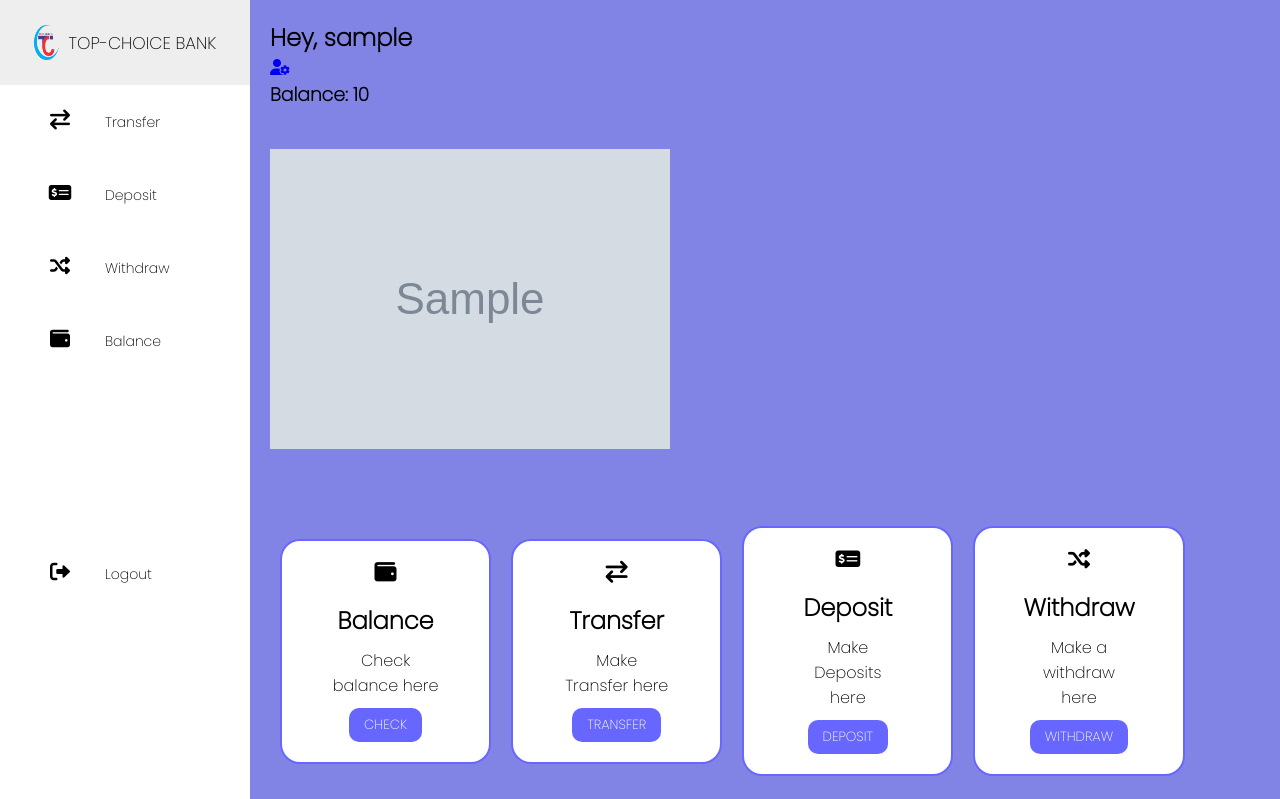
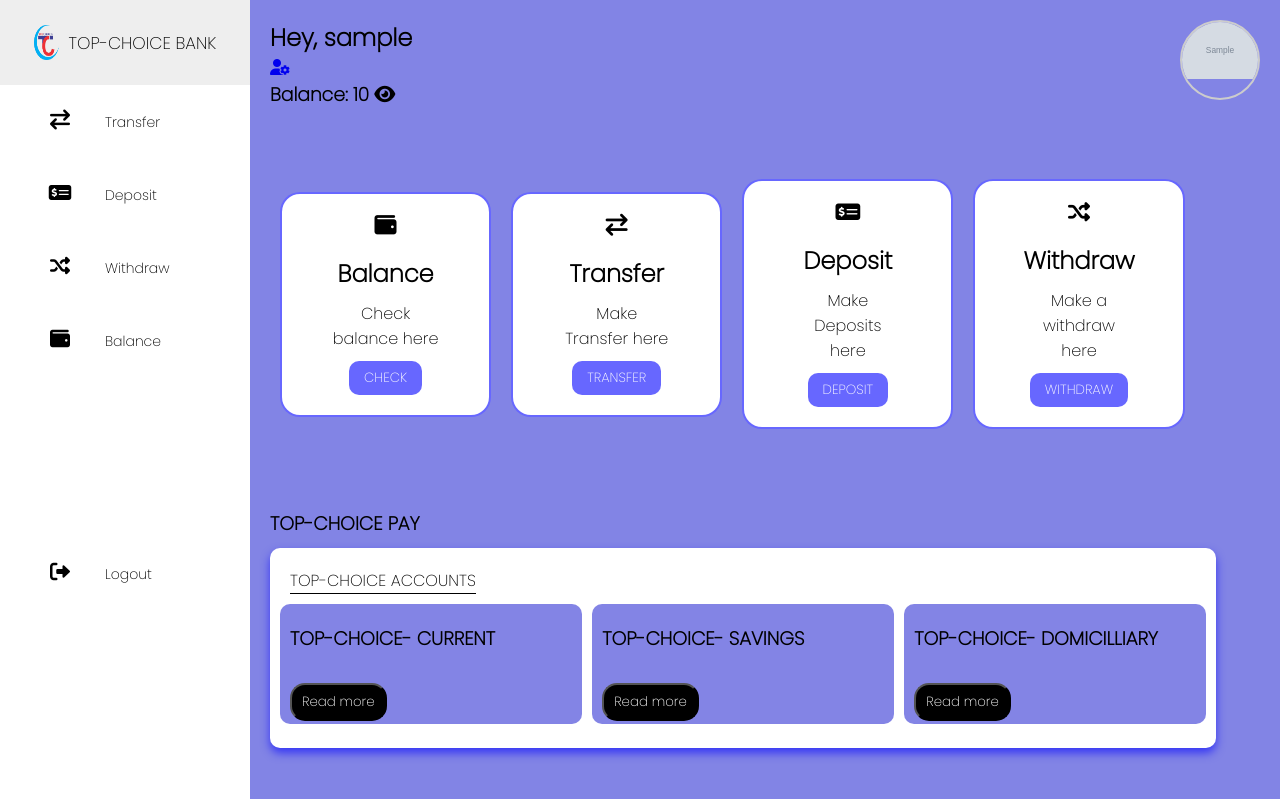
Before and after one commit to Davysongs/OnlineBank, a Django app: template templates/dashboard.html in a window 1280 px wide. Shown: the top 799 px of the page. Run offline with Django 4.2, Linux system fonts and the light colour scheme; the template is opened without the code that fills it: most values are stand-ins (such as "Sample title", 1, 10 or a date in 2020); grey boxes marked "Sample" are stand-in pictures; some libraries are stand-ins or nearby versions.

Commit message:
dashboard

```diff
--- a/accounts/models.py
+++ b/accounts/models.py
@@ -6,7 +6,7 @@ import random
 import string
 
 class Account(models.Model):
-    user = models.ForeignKey(get_user_model(), null=False, on_delete=models.CASCADE)
+    user = models.ForeignKey(get_user_model(), null=True, on_delete=models.CASCADE)
     account_no = models.CharField(max_length=10, primary_key=True)
     balance = models.DecimalField(max_digits=8, decimal_places=2, default = 0)
     regtime = models.DateTimeField(auto_now_add=True, help_text="time of registration")
--- a/static/CSS/dashboard.css
+++ b/static/CSS/dashboard.css
@@ -91,6 +91,23 @@ nav .fas{
 .main-top{
     /* position: fixed; */
     margin-bottom: 40px;
+}
+.circular-container {
+    width: 80px; /* Adjust as needed */
+    height: 80px; /* Adjust as needed */
+    border-radius: 50%; /* Creates a circular shape */
+    overflow: hidden; /* Ensures content doesn't overflow the circular container */
+    border: 2px solid #ccc; /* Optional: Add border */
+    position: fixed;
+    top: 20px; /* Adjust the distance from the top */
+    right: 20px; /* Adjust the distance from the right */
+    z-index: 999; /* Ensure it's on top of other elements */
+}
+
+.circular-container img {
+    width: 100%; /* Ensures the image fills the container */
+    height: auto; /* Maintains aspect ratio */
+    display: block; /* Prevents extra space at the bottom */
 }
 
 .cards{
--- a/static/scripts/dashboard.js
+++ b/static/scripts/dashboard.js
@@ -23,10 +23,27 @@ const cancelPop4 = document.querySelector('.cancel-pop4');
 
 const accName = document.querySelector('#name');
 const amount = document.querySelector('.amount');
-const accNo = document.querySelector('#acc-no');
 
 const overlay = document.querySelector(".overlay");
 
+//balance visibillity
+ // Get the eye icons and balance value elements
+ const showIcon = document.getElementById('show-balance');
+ const hideIcon = document.getElementById('hide-balance');
+ const balanceValue = document.getElementById('balance-value');
+
+ // Add click event listeners to toggle visibility
+ showIcon.addEventListener('click', function() {
+     showIcon.style.display = 'none';
+     hideIcon.style.display = 'inline-block';
+     balanceValue.textContent = '***';
+ });
+
+ hideIcon.addEventListener('click', function() {
+     showIcon.style.display = 'inline-block';
+     hideIcon.style.display = 'none';
+     balanceValue.textContent = '{{ context.balance }}';
+ });
 
 // WORKING OPERATION
 
--- a/templates/dashboard.html
+++ b/templates/dashboard.html
@@ -50,15 +50,19 @@
         <div class="overlay">
 
         </div>
-
         <section class="main">
             <div class="main-top">
+                <div class="circular-container">
+                    <img src="{{ context.image.url }}" alt="Profile image"/>
+                </div>
                 <h2>Hey, <span id="name">{{ context.nickname }}</span></h2>
                 <a href="{% url 'profile' %}"><i class="fas fa-user-cog"></i></a>
-                <h3>Balance: {{ context.balance }} <span id="acc-no"></span></h3>
+                <h3 id="balance-display">Balance: <span id="balance-value">{{ context.balance }}</span>
+                    <i id="show-balance" class="fas fa-eye open-eye"></i>
+                    <i id="hide-balance" class="fas fa-eye-slash close-eye" style="display: none;"></i>
+                </h3>
+
             </div>
-
-            <div><img src="{{ context.image }}"></div>
 
             <div class="cards">
                 <div class="card-details">
```
Also changed, not shown: base/forms.py (+14 -1 lines), base/views.py (+11 -8 lines), accounts/migrations/0002_alter_account_user.py (added), media/images/Screenshot_20240127-135326.jpg (added), media/images/my_FRwMVc3.jpg (added), media/images/my_HvG0EHX.jpg (added), media/images/my_phNXjSr.jpg (added).
